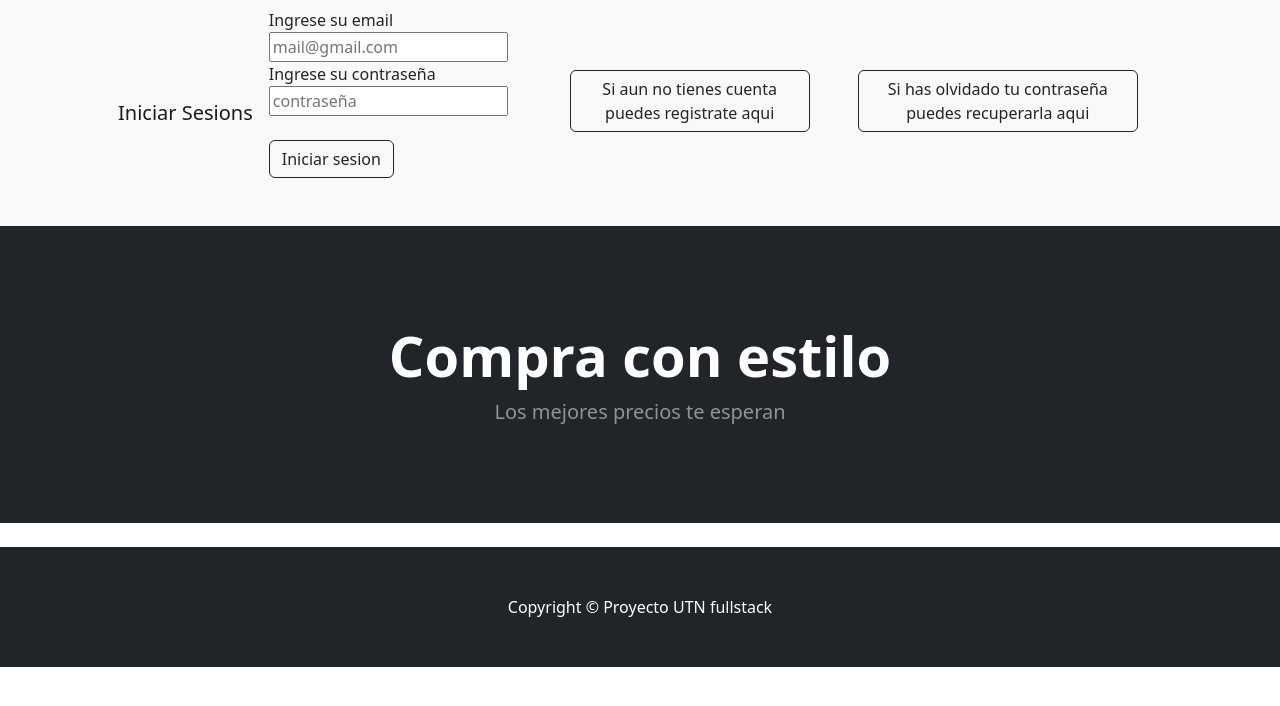
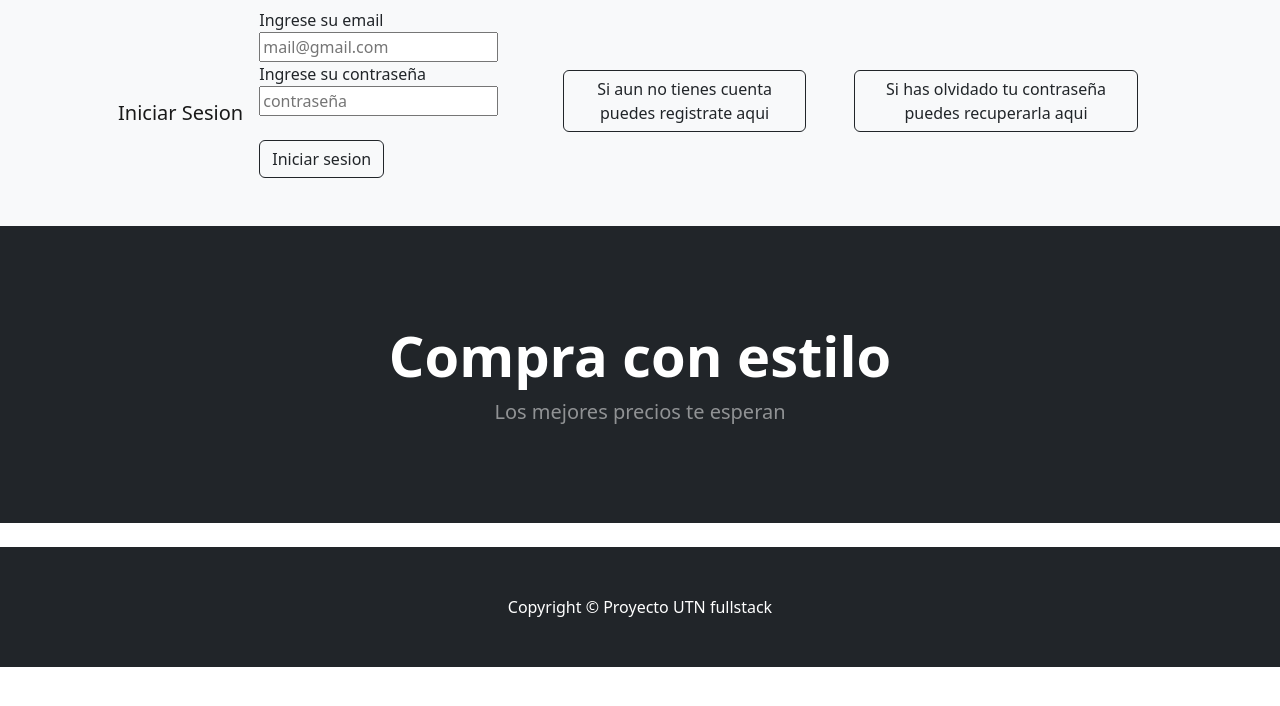
Before and after one commit to manu34dev/UTN-PWA-FullStack-FrontEnd-Deploy, a React (Vite) app: page / in a window 1280 px wide. Shown: the top 706 px of the page. Built offline with nearby package versions, Linux system fonts and the light colour scheme.

Commit message:
minor change

```diff
--- a/src/Screens/Login/Login.jsx
+++ b/src/Screens/Login/Login.jsx
@@ -85,7 +85,7 @@ const Login = () => {
     <body>
         <nav class="navbar navbar-expand-lg navbar-light bg-light">
             <div class="container px-4 px-lg-5">
-                <a class="navbar-brand">Iniciar Sesions</a>
+                <a class="navbar-brand">Iniciar Sesion</a>
                         <form onSubmit={handleSubmitLoginForm}>
                             <div>
                                 <label htmlFor="email">Ingrese su email</label>
```
